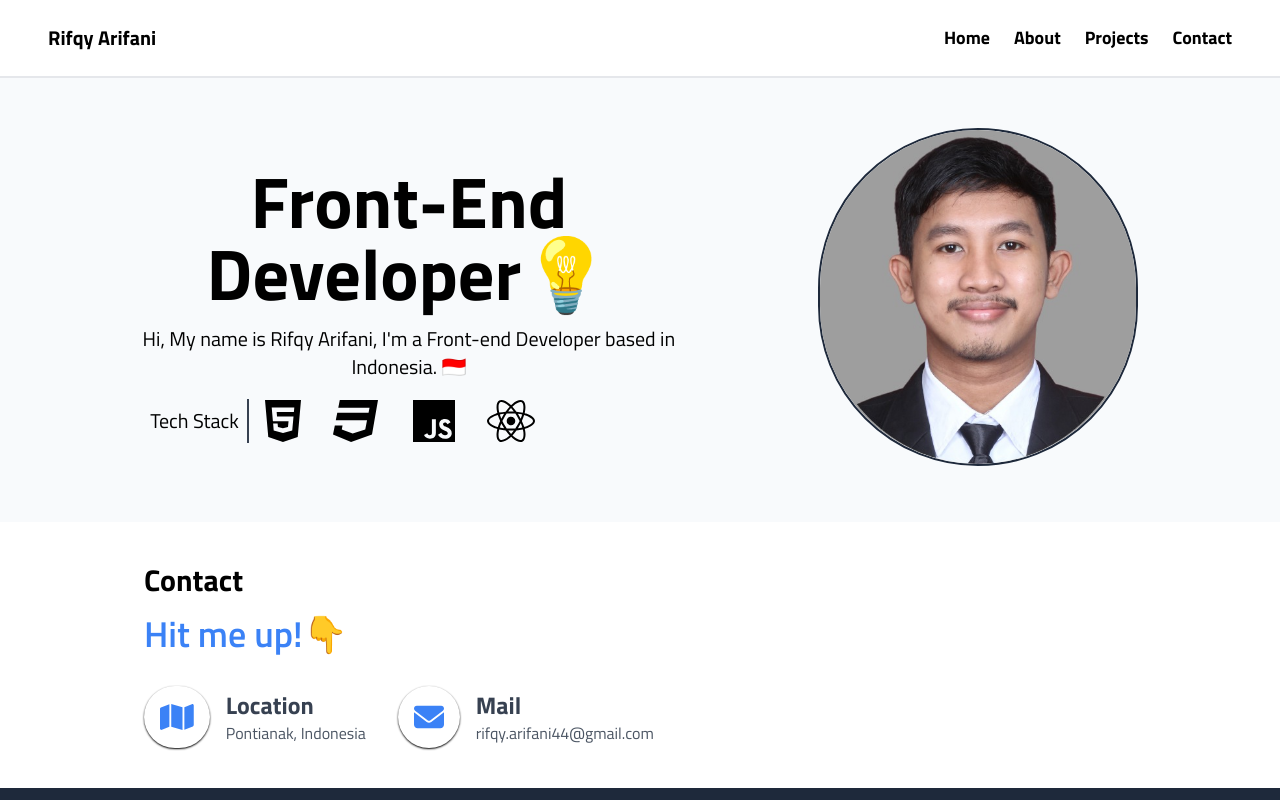
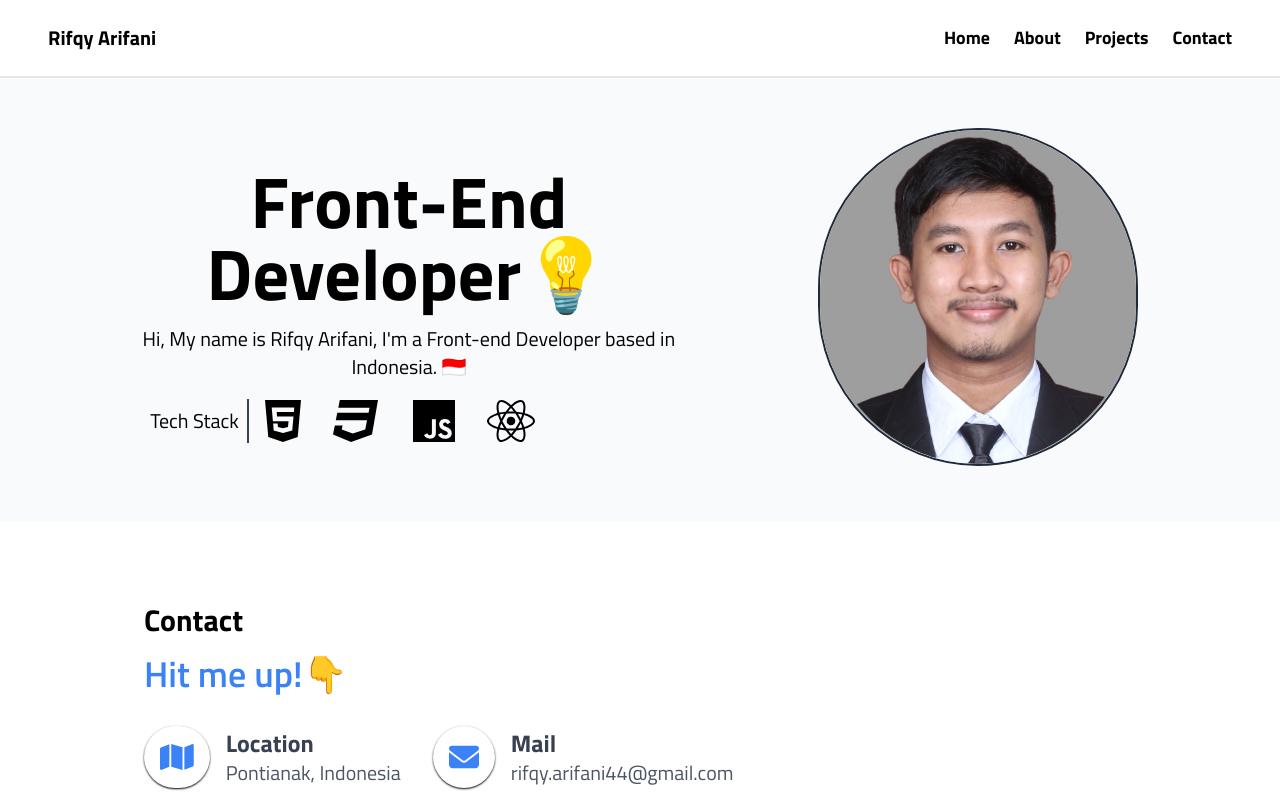
Before and after one commit to rifqyarifani/portfolio, a React (Vite) app: page / in a window 1280 px wide. Shown: the top 800 px of the page. Built offline with nearby package versions, Linux system fonts and the light colour scheme.

Commit message:
ubah ke folder components

```diff
--- a/src/contact.jsx
+++ b/src/components/contact.jsx
@@ -5,7 +5,7 @@ import { faEnvelope } from '@fortawesome/free-solid-svg-icons'
 
 export default function Contact() {
   return (
-    <div className=' w-full py-10 px-6 sm:px-36 text-center sm:text-left'>
+    <div className=' w-full py-20 px-6 sm:px-36 text-center sm:text-left' id='contact'>
         <h1 className=' text-3xl font-bold mb-4'>Contact</h1>
         <h2 className=' text-4xl font-semibold text-blue-500 mb-8'>Hit me up!👇</h2>
         <div className=' flex flex-col sm:flex-row items-center gap-8'>
@@ -13,14 +13,14 @@ export default function Contact() {
                 <FontAwesomeIcon icon={faMap} className=' text-blue-500 text-3xl p-4 rounded-full shadow-sm shadow-black'/>
                 <div>
                     <h3 className=' text-gray-700 font-bold text-2xl'>Location</h3>
-                    <h4 className=' text-gray-600'>Pontianak, Indonesia</h4>
+                    <a href="https://goo.gl/maps/2an9HLphQ5iovcUW6" target='_blank'><h4 className=' text-gray-600 hover:text-blue-500 text-xl'>Pontianak, Indonesia</h4></a>
                 </div>
             </div>
             <div className='flex flex-col sm:flex-row items-center gap-4'>
                 <FontAwesomeIcon icon={faEnvelope} className=' text-blue-500 text-3xl p-4 rounded-full shadow-sm shadow-black'/>
                 <div>
                     <h3 className=' text-gray-700 font-bold text-2xl'>Mail</h3>
-                    <h4 className=' text-gray-600'>rifqy.arifani44@gmail.com</h4>
+                    <a href="mailto:rifqy.arifani44@gmail.com" target='_blank'><h4 className=' text-gray-600 hover:text-blue-500 text-xl'>rifqy.arifani44@gmail.com</h4></a>
                 </div>
             </div>
         </div>
--- a/src/home.jsx
+++ b/src/components/home.jsx
@@ -12,7 +12,7 @@ import profile2 from '/profile2.jpg'
 
 export default function Home() {
   return (
-    <div className=' flex flex-col sm:flex-row-reverse justify-evenly items-center pt-32 pb-10 bg-slate-50'>
+    <div className=' flex flex-col sm:flex-row-reverse justify-evenly items-center pt-32 pb-10 bg-slate-50' id='home' >
       <img src={profile2} alt="Profile Photo" className=' sm:w-3/12 sm:h-3/12 w-4/12 h-4/12 select-none mb-4 rounded-full border-2 border-slate-800'/>
       <div className=' flex flex-col w-8/12 sm:w-5/12 justify-end text-center'>
         <h1 className=' sm:text-7xl text-5xl mb-4 font-bold'>Front-End Developer💡</h1>
--- a/src/navbar.jsx
+++ b/src/components/navbar.jsx
@@ -3,7 +3,7 @@ import { FontAwesomeIcon } from '@fortawesome/react-fontawesome'
 import { faBarsStaggered } from '@fortawesome/free-solid-svg-icons'
 import { faX } from '@fortawesome/free-solid-svg-icons'
 import { useState } from 'react'
-import './App.css'
+
 
 export default function Navbar() {
 
@@ -12,15 +12,22 @@ export default function Navbar() {
     setToggle(toggle? false : true)
   }
 
+  function goTop(){
+    window.scrollTo({
+      top: (0,0),
+      behavior: 'smooth'
+    })
+  }
+
   return (
   <div>
     <div className=' flex justify-between items-center px-6 sm:px-12 py-6 font-bold border-b-2 border-opacity-10 top-0 fixed bg-white w-full z-20'>
-      <p className='text-xl'>Rifqy Arifani</p>
+      <p className='text-xl cursor-pointer'  onClick={goTop} >Rifqy Arifani</p>
       <ul className=' sm:flex gap-6 text-lg hidden'>
-        <li className=' cursor-pointer hover:text-blue-500 transition duration-150'>Home</li>
-        <li className=' cursor-pointer hover:text-blue-500 transition duration-150'>About</li>
-        <li className=' cursor-pointer hover:text-blue-500 transition duration-150'>Projects</li>
-        <li className=' cursor-pointer hover:text-blue-500 transition duration-150'>Contact</li>
+        <li className=' cursor-pointer hover:text-blue-500 transition duration-150'><a href="#home">Home</a></li>
+        <li className=' cursor-pointer hover:text-blue-500 transition duration-150'><a href="#about">About</a></li>
+        <li className=' cursor-pointer hover:text-blue-500 transition duration-150'><a href="#projects">Projects</a></li>
+        <li className=' cursor-pointer hover:text-blue-500 transition duration-150'><a href="#contact">Contact</a></li>
       </ul>
       <FontAwesomeIcon icon={faBarsStaggered}  onClick={handleClick} className=' sm:hidden hover:text-blue-500 text-xl cursor-pointer'/>
     </div>
--- a/src/index.css
+++ b/src/index.css
@@ -5,3 +5,8 @@
 :root{
     font-family: "Titillium Web";
 }
+
+*{
+    scroll-behavior: smooth;
+    user-select: none;
+}
```
Also changed, not shown: src/App.jsx (+4 -4 lines), src/components/footer.jsx (renamed from src/footer.jsx).
